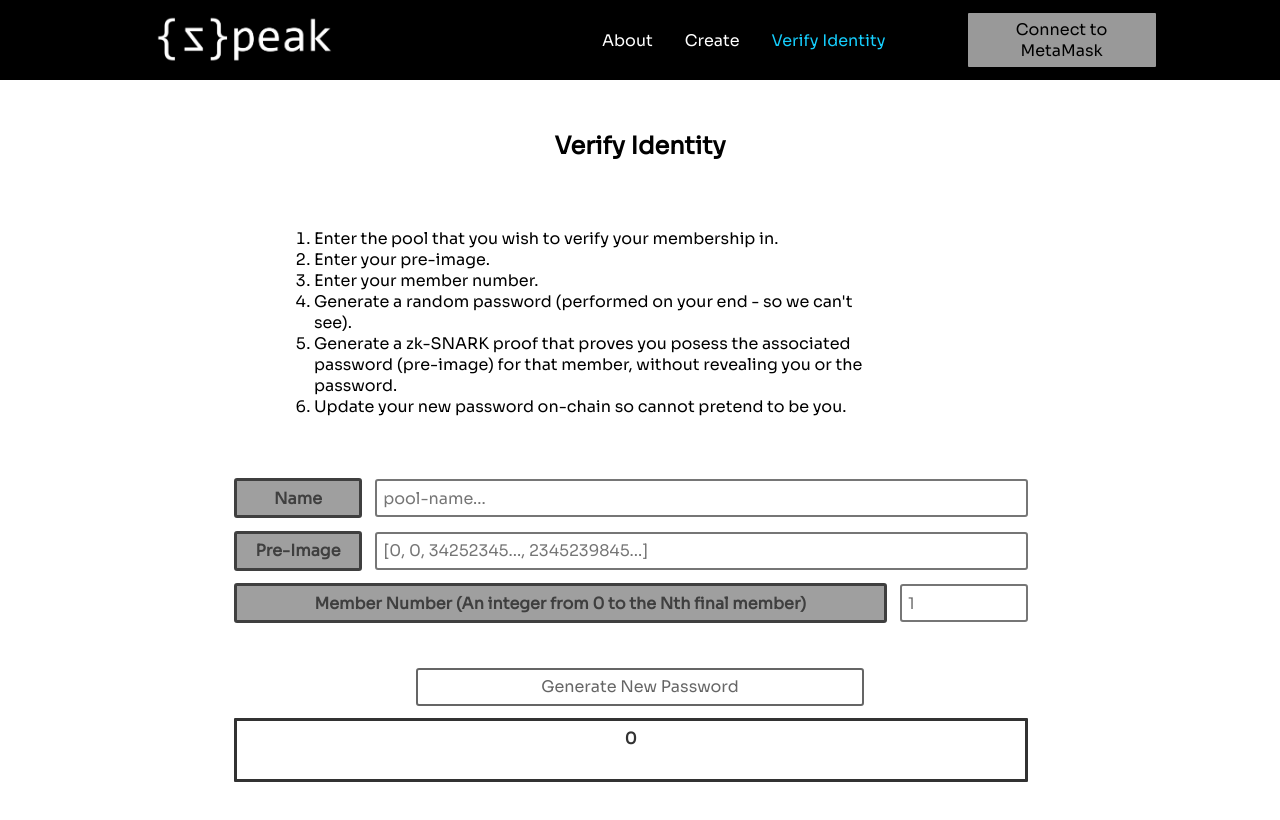
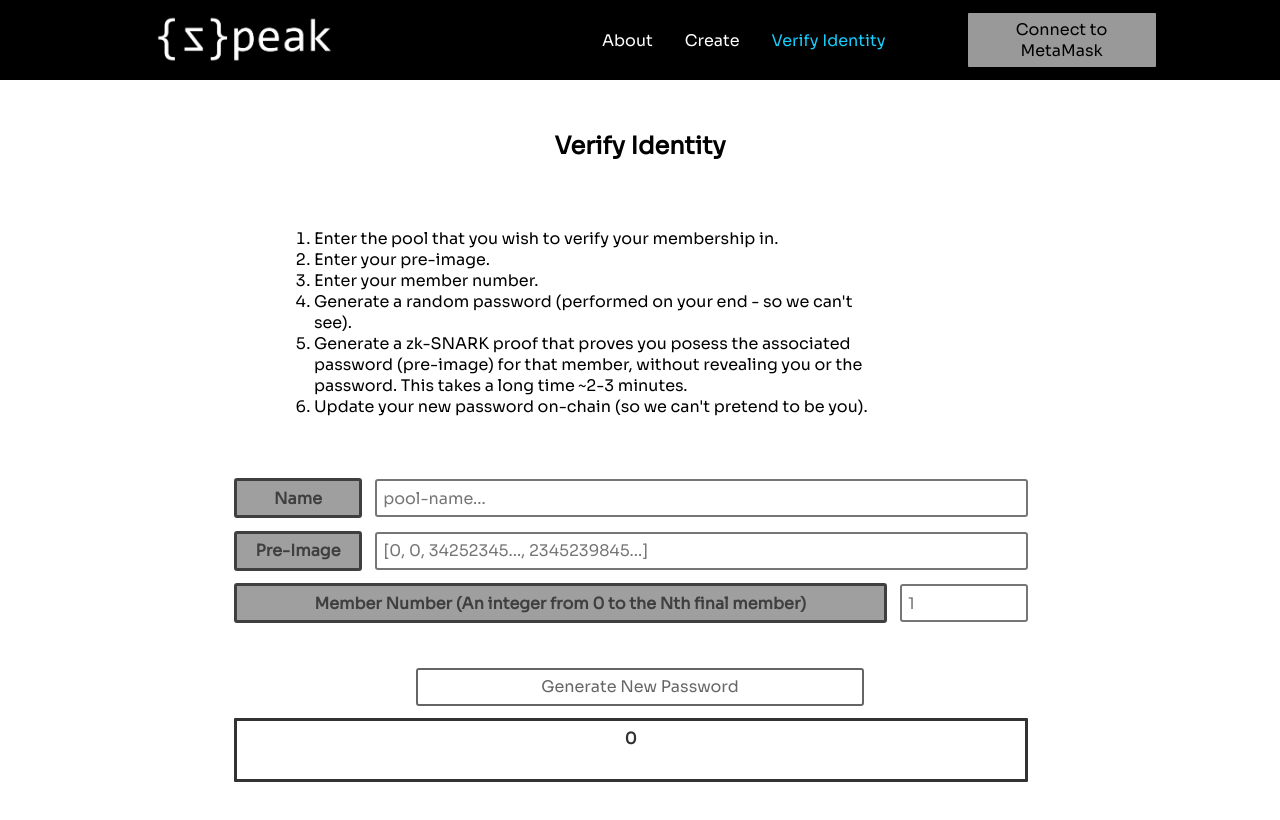
Before and after one commit to alex-straw/zk-broadcasting-app-frontend, a React (Create React App) app: page /verify-identity in a window 1280 px wide. Shown: the top 820 px of the page. Built offline with nearby package versions, Linux system fonts and the light colour scheme.

Commit message:
minor changes

```diff
--- a/src/components/VerifyIdentityForm/index.js
+++ b/src/components/VerifyIdentityForm/index.js
@@ -4,7 +4,8 @@ import { Button, Input, TextBox, EmailCard, LongInput, LongTextBox, LongTextBoxD
 import { CenterComponent, Title, VerticalGap, Wrapper } from "../../component-styles/layout-styles";
 import { UserContext } from "../../helpers/UserContext";
 import { customAlphabet } from "nanoid";
-import { ethers} from "ethers";
+import { ethers } from "ethers";
+
 
 
 const VerifyIdentityForm = () => {
--- a/src/pages/verify-identity.js
+++ b/src/pages/verify-identity.js
@@ -23,10 +23,10 @@ const VerifyIdentity = () => {
                             Generate a random password (performed on your end - so we can't see).
                             </li>
                             <li>
-                            Generate a zk-SNARK proof that proves you posess the associated password (pre-image) for that member, without revealing you or the password.
+                            Generate a zk-SNARK proof that proves you posess the associated password (pre-image) for that member, without revealing you or the password. This takes a long time ~2-3 minutes.
                             </li>
                             <li>
-                            Update your new password on-chain so cannot pretend to be you.
+                            Update your new password on-chain (so we can't pretend to be you).
                             </li>
                         </ol>
                     </TextBlock>
```
